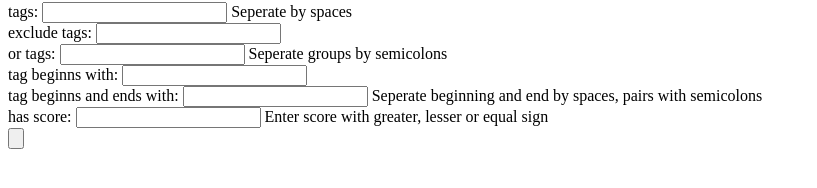
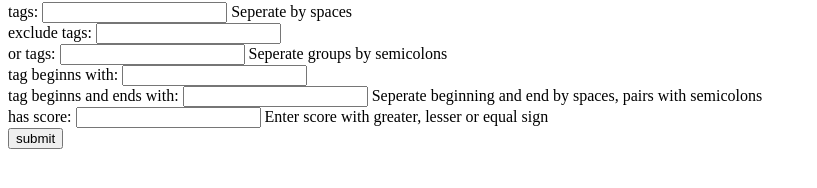
Before and after one commit to fieffriends/fieffriends.github.io, a plain HTML site: page convert.html in a window 1280 px wide. Shown: the part 64-252 px from the top of the page, without its empty margins (0-817 px from the left). Drawn offline with Linux system fonts and the light colour scheme.

Commit message:
Update convert.html

```diff
--- a/convert.html
+++ b/convert.html
@@ -20,7 +20,7 @@
       tag beginns with: <input type="text" name="begin"> <br>
       tag beginns and ends with: <input type="text" name="surround"> Seperate beginning and end by spaces, pairs with semicolons <br>
       has score: <input type="text" name="score"> Enter score with greater, lesser or equal sign <br>
-      <input type="button" onclick="convert()">
+      <input type="button" onclick="convert()" value="submit">
     </form>
 
     <br>
```
